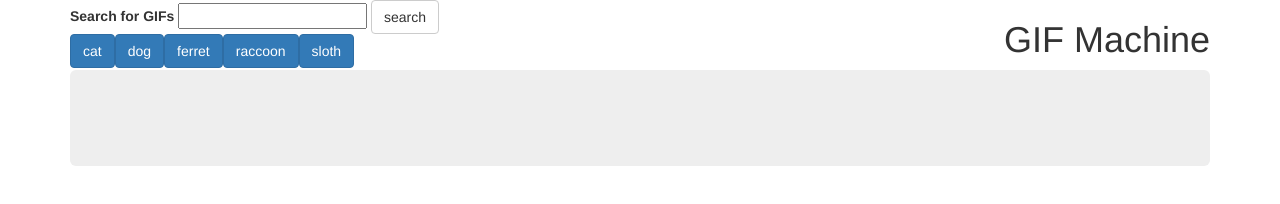
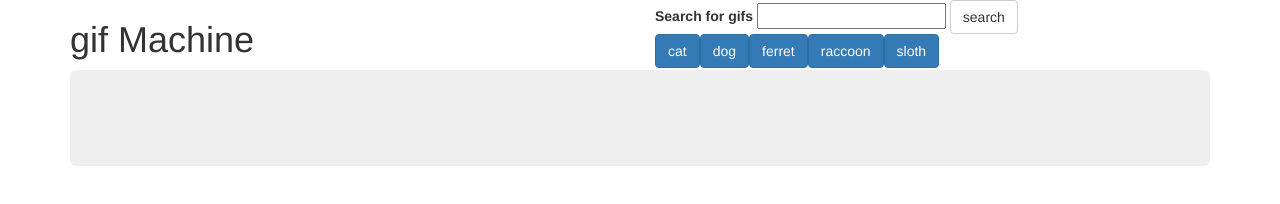
Before and after one commit to AlexWetzel/GifMachine, a plain HTML site: page index.html in a window 1280 px wide. Drawn offline with nearby package versions, Linux system fonts and the light colour scheme.

Commit message:
made a bunch of small changes

```diff
--- a/assets/css/style.css
+++ b/assets/css/style.css
@@ -1,7 +1,7 @@
-
-h1 {
+/*
+.search {
 	float: right;
-}
+}*/
 
 .gif-div {
 	float: left;
--- a/assets/javascript/javascript.js
+++ b/assets/javascript/javascript.js
@@ -1,16 +1,9 @@
-
-var topics = ["cat", "dog", "ferret", "raccoon", "sloth"];
-
-//Declare an array of pre-defined buttons, and dynamically create buttons for each index
-	for (var i = 0; i < topics.length; i++) {
-		addButton(topics[i]);
-	}
-
 //Take user inputs as a search term
 function addButton(topic) {
 	$("#buttons").append('<button class="topic-button btn btn-primary" topic="' + topic + '">' + topic + '</button>');
 }
 
+//Function that sends a request to the giphy API
 function APIrequest(search) {
 	$("#gifs").empty();
 	var queryURL = "https://api.giphy.com/v1/gifs/search?api_key=cb04bd6c938f44708d8dd7cbbefb25ad&q=" + search + "&limit=10&offset=0&lang=en";
@@ -22,6 +15,7 @@ function APIrequest(search) {
 
 		var result = response.data
 
+		//This will display 10 gifs with their ratings
 		for (var i = 0; i < 10; i++) {
 
 			var animate = result[i].images.fixed_height.url;
@@ -35,21 +29,26 @@ function APIrequest(search) {
 			p.html("rating: " + rating);
 			gifImg.attr("src", still).attr("still", still).attr("animate", animate).attr("state", "still");
 
-			gifDiv.append(p).append(gifImg);
+			gifDiv.append(gifImg).append(p);
 			$("#gifs").prepend(gifDiv);
 		}
 	});
+}
+//Declare an array of pre-defined buttons
+var topics = ["cat", "dog", "ferret", "raccoon", "sloth"];
 
+//A button is made for each topic
+for (var i = 0; i < topics.length; i++) {
+	addButton(topics[i]);
 }
 
-//Send a user input as a searcha request to the giphy API, return 10 gif JSON objects
+//When a button is clicked, a request will be sent to the giphy API to search whatever topic it has
 $(document).on("click", ".topic-button", function(){
-
 	var topic = $(this).attr("topic");
-
 	APIrequest(topic);
 });
 
+//When a gif is displayed, it will toggle from a till image to an animated image on click
 $(document).on("click", "img", function(){
 	var image = $(this)
 	var state = image.attr("state");
@@ -69,13 +68,15 @@ $(document).on("click", "#search-button", function(event){
 	var search = $("#search-term").val().trim()
 
 	if (search === "") {
-
+		//Does nothing if nothing is typed in the form
 	}
 	else {
-	APIrequest(search);
-	addButton(search);
+		//When the user does a search, it is sent to the giphy API, and 10 gifs are returned
+		APIrequest(search);
+		//A button is added for every search
+		addButton(search);
 	}
 });
-//Display gifs with their ratings, and add funtionaality to play/pause on click
+
 
 //Create a button for the user input
--- a/index.html
+++ b/index.html
@@ -2,7 +2,7 @@
 <html lang="en">
 <head>
 	<meta charset="UTF-8">
-	<title>GIF Machine</title>
+	<title>gif Machine</title>
 	<link rel="stylesheet" href="assets/css/reset.css">
 	<link rel="stylesheet" href="https://maxcdn.bootstrapcdn.com/bootstrap/3.3.7/css/bootstrap.min.css" integrity="sha384-BVYiiSIFeK1dGmJRAkycuHAHRg32OmUcww7on3RYdg4Va+PmSTsz/K68vbdEjh4u" crossorigin="anonymous">
 	<link rel="stylesheet" href="assets/css/style.css">
@@ -11,9 +11,12 @@
 	<div class="container">
 		<div class="row">
 			<div class="col-xs-6">
+				<div><h1>gif Machine</h1></div>
+			</div>
+			<div class="col-xs-6 search">
 				<div>
 					<form>
-						<label for="search-term">Search for GIFs</label>
+						<label for="search-term">Search for gifs</label>
 			            <input class="search" id="search-term" type="text">
 			            <button id="search-button" class="btn btn-default" type="submit">search</button>
 					</form>
@@ -22,9 +25,7 @@
 				<div id="buttons"></div>
 
 			</div>
-				<div class="col-xs-6">
-					<div><h1>GIF Machine</h1></div>
-				</div>
+
 		</div>
 		<div class="row">
 			<div class="col-xs-12">
```
